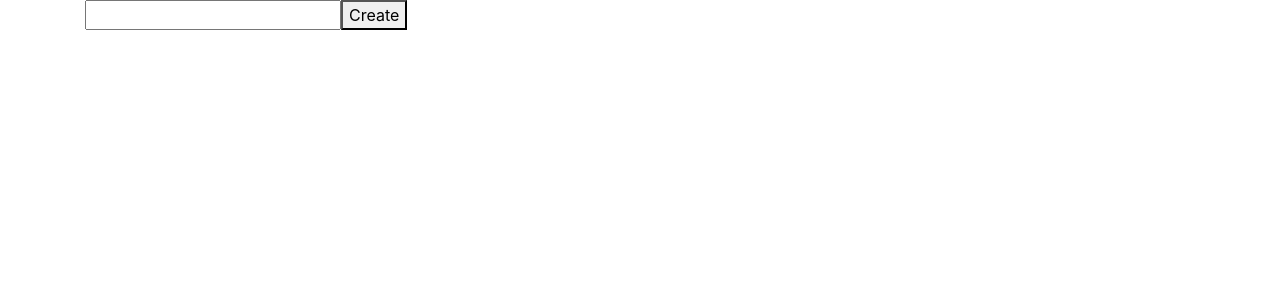
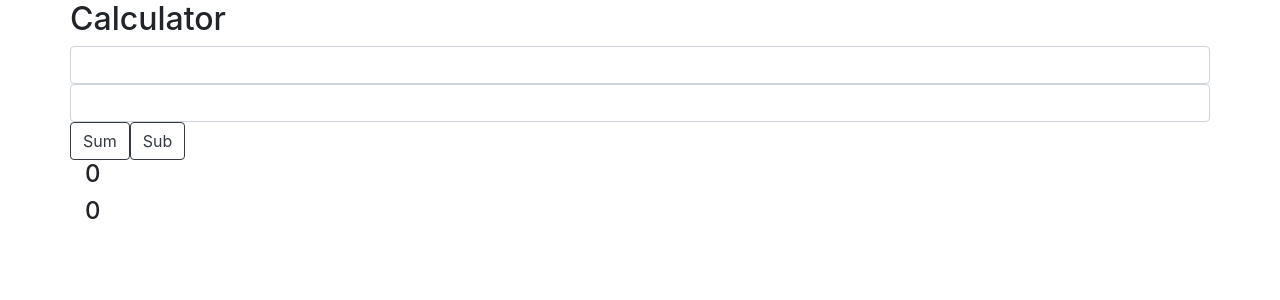
Before and after one commit to inna23/todoList, a React (Create React App) app: page / in a window 1280 px wide. Shown: the top 300 px of the page. Built offline with nearby package versions, Linux system fonts and the light colour scheme.

Commit message:
Add calculator conected to server 'https://tranquil-spire-74602.herokuapp.com/calculator/sub'

```diff
--- /dev/null
+++ b/src/calculator/calculator.js
@@ -0,0 +1,69 @@
+import React, { Component } from 'react';
+
+class Calculator extends Component {
+  constructor(props) {
+    super(props);
+    this.state = {
+      a: 0,
+      b: 0,
+      sum: 0,
+      sub: 0
+    };
+  }
+
+  sum() {
+    fetch('https://tranquil-spire-74602.herokuapp.com/calculator/sum', {
+      method: 'post',
+      headers: {
+        'Content-Type': 'application/json',
+      },
+      body: JSON.stringify({ a: this.state.a, b: this.state.b }),
+    })
+      .then(result => result.json())
+      .then((result) => {
+        this.setState({ sum: result });
+        console.log(result);
+      });
+  }
+
+  sub() {
+    fetch('https://tranquil-spire-74602.herokuapp.com/calculator/sub', {
+      method: 'post',
+      headers: {
+        'Content-Type': 'application/json',
+      },
+      body: JSON.stringify({ a: this.state.a, b: this.state.b }),
+    })
+      .then(result => result.json())
+      .then((result) => {
+        this.setState({ sub: result });
+        console.log(result);
+      });
+  }
+
+  render() {
+    return (
+      <div className="container">
+        <div className="row">
+          <h2>Calculator</h2>
+          <input
+            className="form-control"
+            type="text"
+            onChange={(e) => { this.setState({ a: e.target.value }); }}
+          />
+          <input
+            className="form-control"
+            type="text"
+            onChange={(e) => { this.setState({ b: e.target.value }); }}
+          />
+          <button className="btn btn-outline-dark" onClick={() => this.sum()}> Sum </button>
+          <button className="btn btn-outline-dark" onClick={() => this.sub()}> Sub </button>
+        </div>
+        <h4>{this.state.sum}</h4>
+        <h4>{this.state.sub}</h4>
+      </div>
+    );
+  }
+}
+
+export default Calculator;
--- a/src/index.js
+++ b/src/index.js
@@ -1,8 +1,10 @@
 import React from 'react';
 import ReactDOM from 'react-dom';
 import '../node_modules/bootstrap/dist/css/bootstrap.css';
-import App from './layout/App';
+// import App from './layout/App';
+import Calculator from './calculator/calculator';
 import registerServiceWorker from './registerServiceWorker';
 
-ReactDOM.render(<App />, document.getElementById('root'));
+// ReactDOM.render(<App />, document.getElementById('root'));
+ReactDOM.render(<Calculator />, document.getElementById('root'));
 registerServiceWorker();
```
